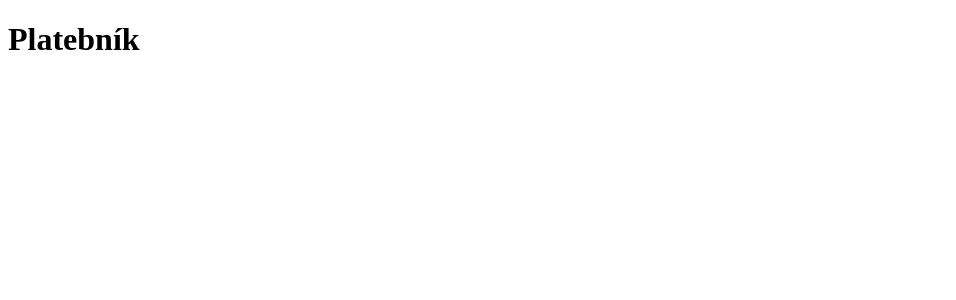
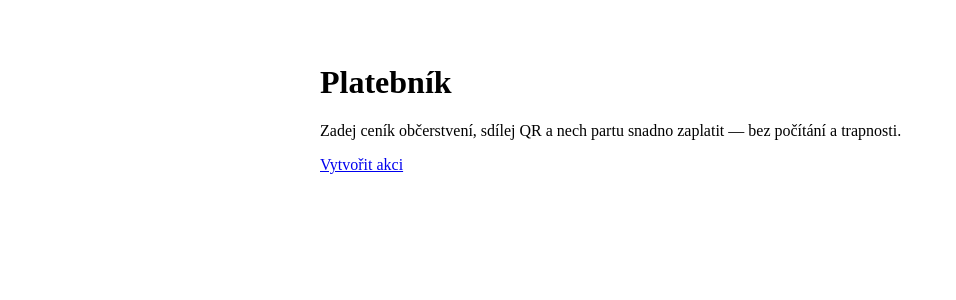
Before and after one commit to tomaass/platebnik, a Next.js app: page / in a window 1280 px wide. Shown: the top 300 px of the page, without its empty margins (0-956 px from the left). Built offline with nearby package versions, Linux system fonts and the light colour scheme.

Commit message:
feat: landing, 404 stránky, bezpečnostní hlavičky

```diff
--- a/next.config.ts
+++ b/next.config.ts
@@ -1,3 +1,15 @@
 import type { NextConfig } from 'next'
-const config: NextConfig = {}
+
+const config: NextConfig = {
+  async headers() {
+    return [{
+      source: '/:path*',
+      headers: [
+        { key: 'X-Content-Type-Options', value: 'nosniff' },
+        { key: 'X-Frame-Options', value: 'DENY' },
+        { key: 'Referrer-Policy', value: 'strict-origin-when-cross-origin' },
+      ],
+    }]
+  },
+}
 export default config
--- /dev/null
+++ b/src/app/b/[token]/not-found.tsx
@@ -0,0 +1,3 @@
+export default function BoardNotFound() {
+  return <main style={{ padding: '2rem' }}><h1>Tento board neexistuje nebo byl smazán.</h1></main>
+}
--- /dev/null
+++ b/src/app/not-found.tsx
@@ -0,0 +1,3 @@
+export default function NotFound() {
+  return <main style={{ padding: '2rem' }}><h1>Stránka nenalezena</h1></main>
+}
--- a/src/app/page.tsx
+++ b/src/app/page.tsx
@@ -1,3 +1,11 @@
+import Link from 'next/link'
+
 export default function Home() {
-  return <main><h1>Platebník</h1></main>
+  return (
+    <main style={{ maxWidth: 640, margin: '4rem auto', padding: '0 1rem' }}>
+      <h1>Platebník</h1>
+      <p>Zadej ceník občerstvení, sdílej QR a nech partu snadno zaplatit — bez počítání a trapnosti.</p>
+      <Link href="/boards">Vytvořit akci</Link>
+    </main>
+  )
 }
```
